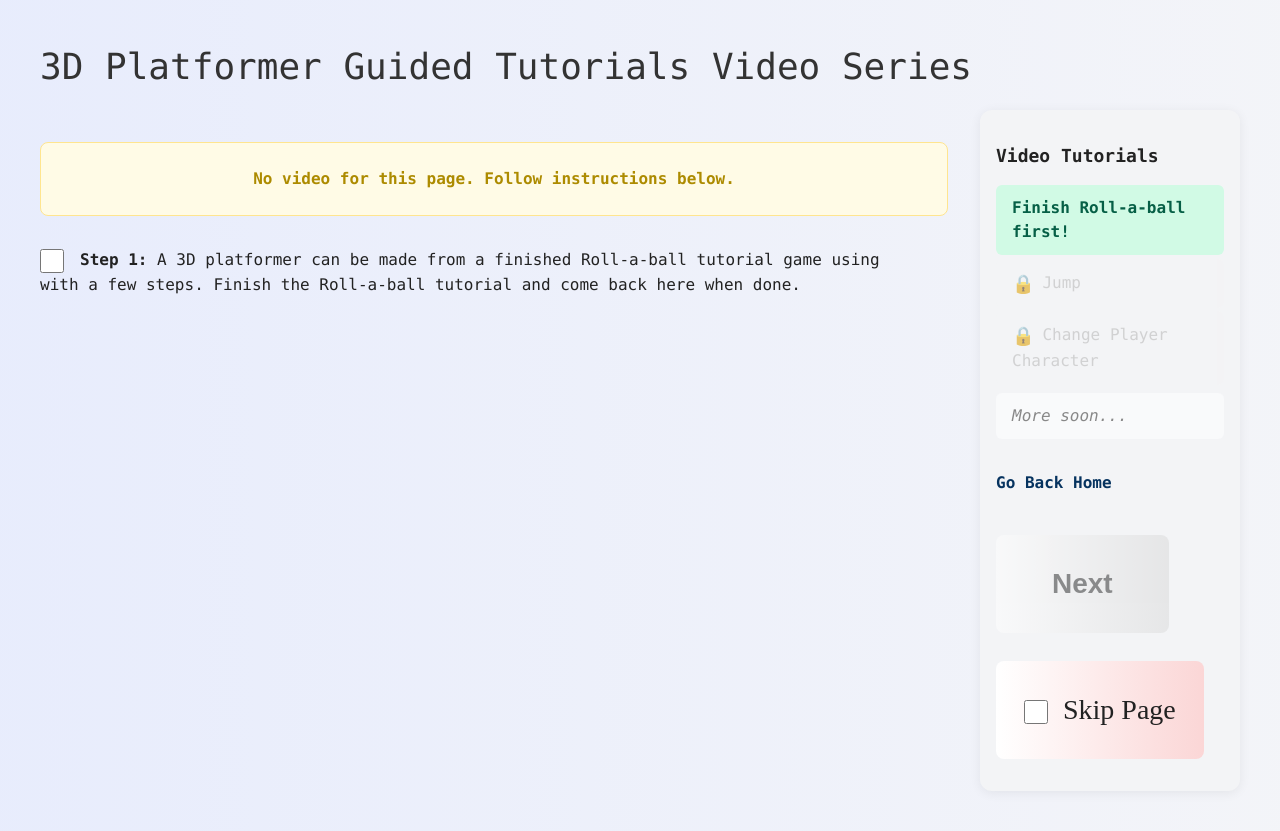
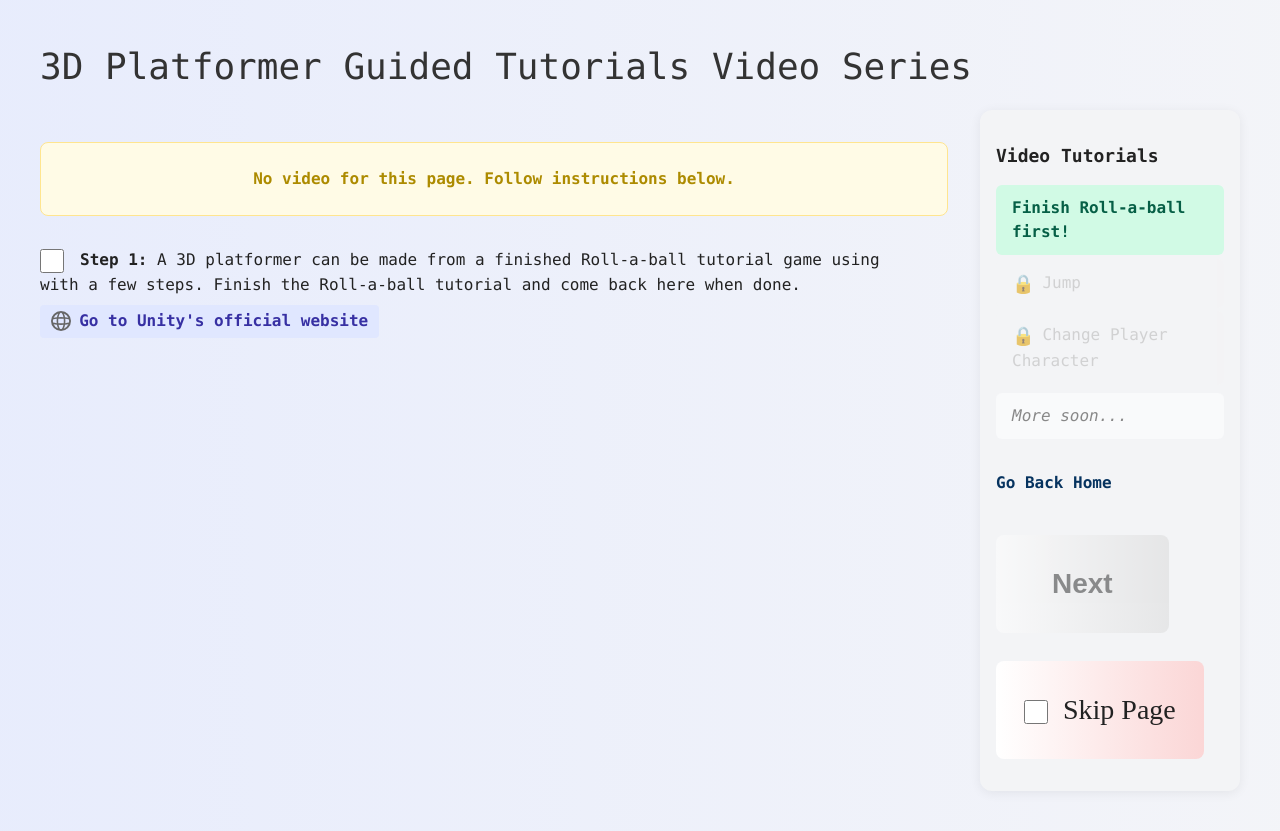
Before and after one commit to coxtrent/gaming-tutorials, a Next.js app: page /3d-platformer/finish-roll-a-ball in a window 1280 px wide. Built offline with nearby package versions, Linux system fonts and the light colour scheme.

Commit message:
added links to tutorialchecklists, added  TODO list to remember progress

```diff
--- a/src/app/3d-platformer/finish-roll-a-ball/page.tsx
+++ b/src/app/3d-platformer/finish-roll-a-ball/page.tsx
@@ -8,7 +8,7 @@ const checklist: ChecklistItem[] = [
   {
     text: `A 3D platformer can be made from a finished Roll-a-ball tutorial game using with a few steps.\n\n
     \nFinish the Roll-a-ball tutorial and come back here when done.`,
-    links: [{ href: "https://learn.unity.com/project/roll-a-ball", label: "Roll-a-ball Tutorial" }],
+    links: [{ href: "https://learn.unity.com/project/roll-a-ball", label: "Go to Unity's official website" }],
   },
 ];
 
--- a/src/components/TutorialSection.tsx
+++ b/src/components/TutorialSection.tsx
@@ -258,6 +258,46 @@ useEffect(() => {
                 </pre>
               </div>
             )}
+            {item.links && (
+              <div style={{ marginTop: "0.5em", display: "flex", flexWrap: "wrap", gap: "0.5em" }}>
+                {item.links.map((dl, i) => (
+                  <a
+                    key={i}
+                    href={dl.href}
+                    target="_blank"
+                    rel="noopener noreferrer"
+                    style={{
+                      display: "flex",
+                      alignItems: "center",
+                      marginRight: "1em",
+                      padding: "0.3em 0.7em",
+                      background: "#e0e7ff",
+                      borderRadius: "4px",
+                      color: "#3730a3",
+                      textDecoration: "none",
+                      fontWeight: "bold",
+                      transition: "background 0.2s, color 0.2s",
+                    }}
+                    onMouseEnter={e => {
+                      e.currentTarget.style.background = "#c7d2fe";
+                      e.currentTarget.style.color = "#1e40af";
+                    }}
+                    onMouseLeave={e => {
+                      e.currentTarget.style.background = "#e0e7ff";
+                      e.currentTarget.style.color = "#3730a3";
+                    }}
+                  ><Image
+                      src="/globe.svg"
+                      alt={dl.label}
+                      width={20}
+                      height={20}
+                      style={{ verticalAlign: "middle", marginRight: "0.5em" }}
+                    />
+                    {dl.label}
+                  </a>
+                ))}
+              </div>
+            )}
           </li>
         ))}
       </ol>
```
Also changed, not shown: 1 other file (tests, documents, lock files or other folders).
